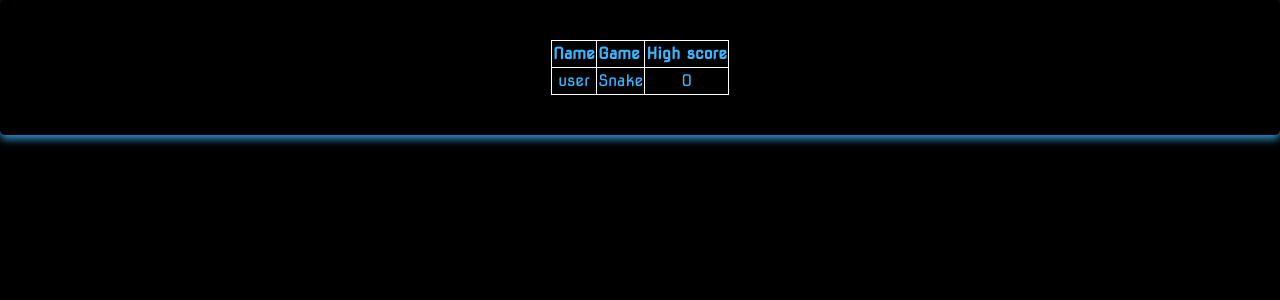
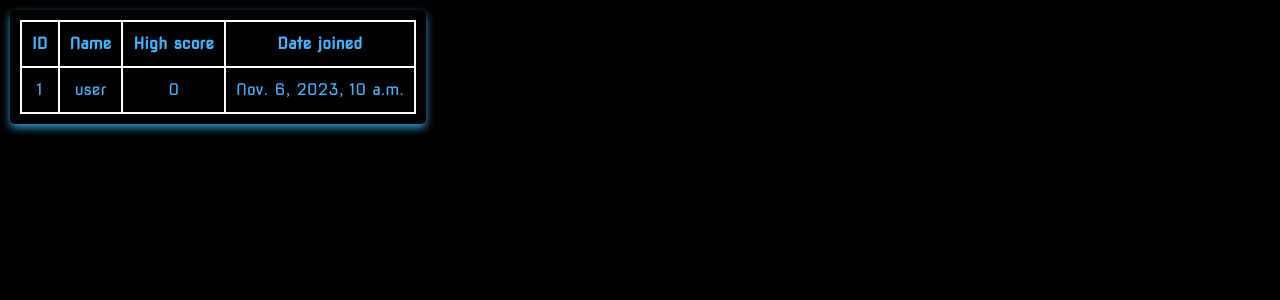
Before and after one commit to tothtamas9/Project, a Django app: page /leaderboard/ in a window 1280 px wide. Shown: the part 70-370 px from the top of the page. Run offline with Django 4.2, Linux system fonts and the light colour scheme; a user stored in the database is signed in; some web fonts are replaced.

Commit message:
Leaderboard szépítése
Problémák:
- minden felhasználónak ugyan az a high score
- nem tudom hogy kéne több felhasználó adatait kiírni

```diff
--- a/backend/static/css/eredmenytabla.css
+++ b/backend/static/css/eredmenytabla.css
@@ -1,29 +1,30 @@
-*{
-     font-family: Nova Square;;
+* {
+     font-family: Nova Square;
 }
 
-body{
+body {
      background-color: black;
 }
 
-.high-score-card{
-     box-shadow: 0 4px 8px 0 #3096d0;;
+.high-score-card {
+     box-shadow: 0 4px 8px 0 #3096d0;
      transition: 0.3s;
      border-radius: 5px;
-     color: #38b6ff;;
-     display: flex;
-     flex-direction: column;
-     align-items: center;
-     padding: 5vh;
-}
-.high-score-card:hover {
-     box-shadow: 0 8px 16px 0 #d08b30;;
+     color: #38b6ff;
+     padding: 10px;
+     margin: 10px;
+     max-width: 26rem;
 }
 
-table, th, td{
-     border: 1px solid white;
+.high-score-card:hover {
+     box-shadow: 0 8px 16px 0 #d08b30;
 }
 
-td{
+table{
      text-align: center;
 }
+
+th, tr, td{
+     border: 2px solid white;
+     padding: 10px;
+}
--- a/backend/templates/eredmenytabla.html
+++ b/backend/templates/eredmenytabla.html
@@ -49,17 +49,21 @@
     <div class="high-score-card">
         <table>
             <tr>
-              <th>Name</th>
-              <th>Game</th>
-              <th>High score</th>
+                <th>ID</th>
+                <th>Name</th>
+                <th>High score</th>
+                <th>Date joined</th>
             </tr>
             <tr>
-              <td>{{ user.username }}</td>
-              <td>Snake</td>
-              <td class="high-score"></td>
+                <td>{{ user.id }}</td>
+                <td>{{ user.username }}</td>
+                <td class="high-score"></td>
+                <td>{{ request.user.date_joined }}</td>
             </tr>
-          </table>
+
+        </table>
     </div>
     <script src="{% static 'js/highscore.js'  %}"></script>
 </body>
+
 </html>
```
Also changed, not shown: backend/db.sqlite3.
